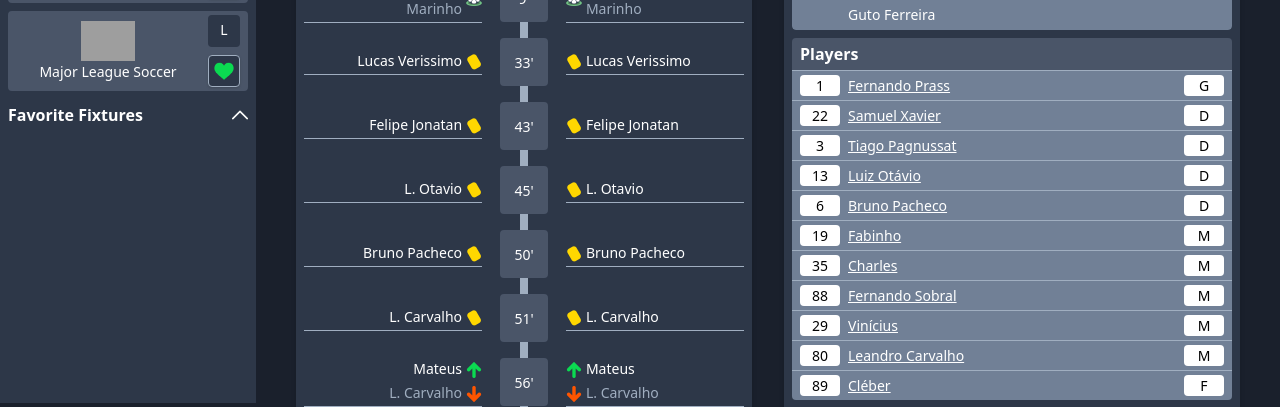
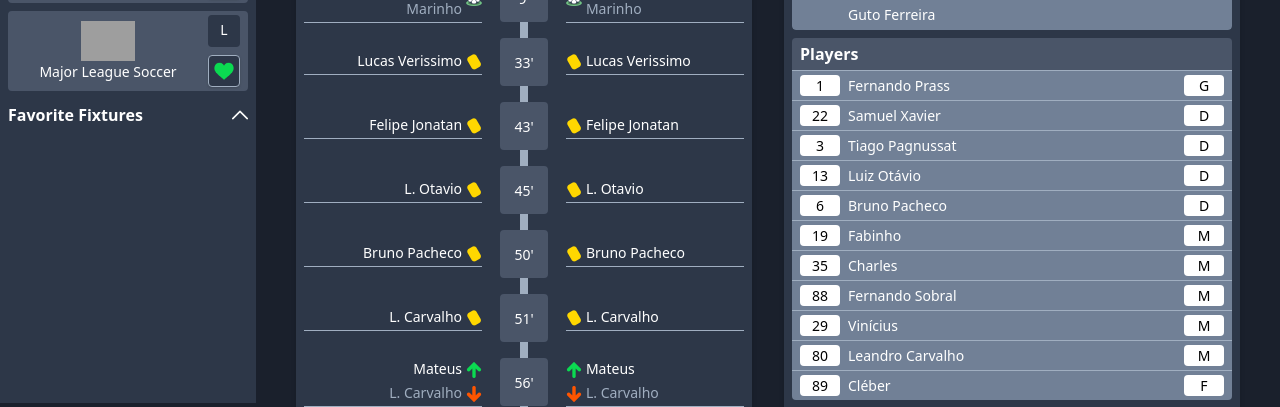
Before and after one commit to sesan07/football-site, an Angular app: page /fixture/1 in a window 1280 px wide. Shown: the part 397-804 px from the top of the page. Built offline with nearby package versions, Linux system fonts and the light colour scheme; grey boxes are pictures that could not be loaded.

Commit message:
player names are not clickable

```diff
--- a/src/app/fixture/fixture-line-ups/fixture-line-up-team/fixture-line-up-player/fixture-line-up-player.component.html
+++ b/src/app/fixture/fixture-line-ups/fixture-line-up-team/fixture-line-up-player/fixture-line-up-player.component.html
@@ -1,5 +1,5 @@
-<div class="flex px-2 py-1 border-t border-gray-500 cursor-pointer bg-gray-600 hover:bg-gray-500">
+<div class="flex px-2 py-1 border-t border-gray-500 bg-gray-600">
   <span class="w-10 mr-2 rounded text-sm text-center text-black bg-white">{{player.number !== null ? player.number : '-'}}</span>
-  <a class="flex-grow mr-2 text-sm truncate link">{{player.player}}</a>
+  <span class="flex-grow mr-2 text-sm truncate">{{player.player}}</span>
   <span class="w-10 rounded text-sm text-center text-black bg-white">{{player.pos ? player.pos : '-'}}</span>
 </div>
--- a/src/app/league/league-top-scorers/league-top-scorers.component.html
+++ b/src/app/league/league-top-scorers/league-top-scorers.component.html
@@ -14,7 +14,7 @@
     </thead>
     <tbody class="bg-gray-600">
     <tr class="border-t border-gray-500" *ngFor="let topScorer of topScorers">
-      <td class="py-2 pl-2"><a class="link">{{getPlayerName(topScorer.player_name)}}</a></td>
+      <td class="py-2 pl-2">{{getPlayerName(topScorer.player_name)}}</td>
       <td class="py-2 text-center ">{{topScorer.goals.total ? topScorer.goals.total : 0}}</td>
       <td class="py-2 text-center ">{{topScorer.goals.assists ? topScorer.goals.assists : 0}}</td>
     </tr>
--- a/src/app/team/team-squad/team-squad.component.html
+++ b/src/app/team/team-squad/team-squad.component.html
@@ -7,7 +7,7 @@
       <div class="pb-2 grid grid-cols-1 lg:grid-cols-2 xxl:grid-cols-3 gap-x-4 bg-gray-600">
         <div class="pl-4 pb-1 pt-3 text-sm border-b last:border-b-0 border-gray-500"
              *ngFor="let player of position[1]">
-          <a class="link">{{player.firstname}} {{player.lastname}}</a>
+          <span>{{player.firstname}} {{player.lastname}}</span>
         </div>
       </div>
     </div>
```
